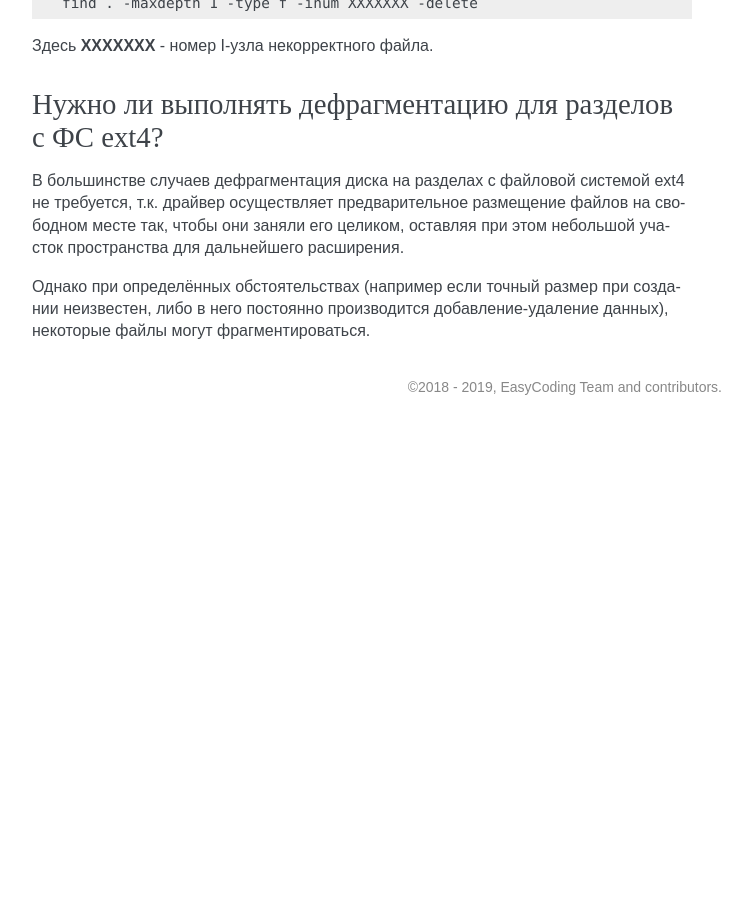
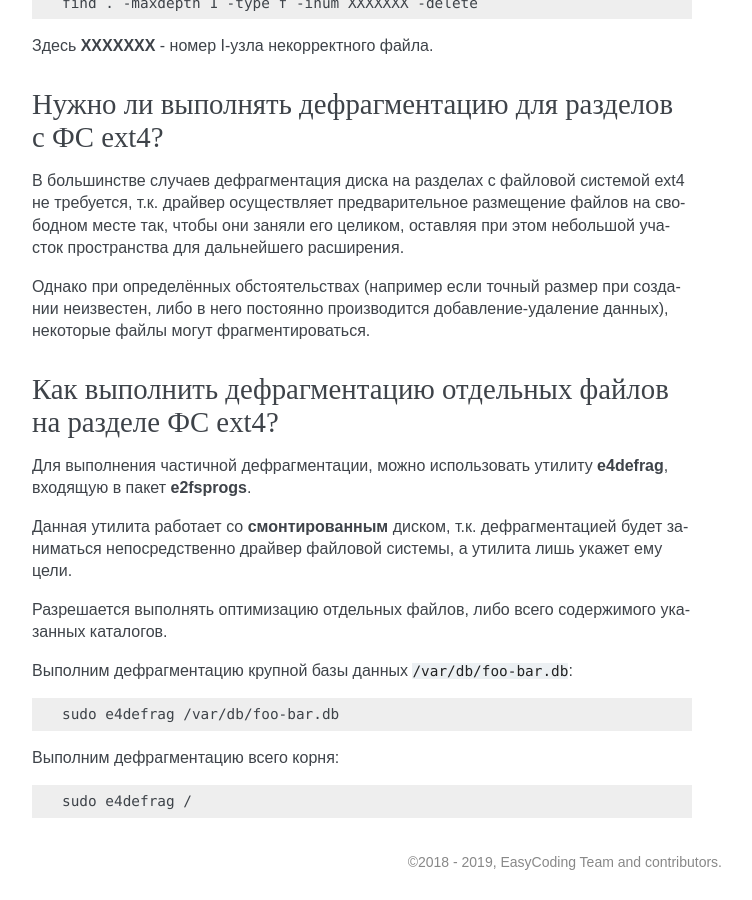
Before and after one commit to RussianFedora/FAQ, a Sphinx documentation site: the page built from source/administration.rst, in a window 1280 px wide and 900 px high, scrolled down 19557 px. Shown: the whole window, without its empty margins (388-1140 px from the left). Built offline with Sphinx 7.4.7, drawn with Linux system fonts in a browser that asks for light colours; before the commit the page ends 19982 px from its top, so only the background shows below that; some of the changed text lies outside the part shown.

Commit message:
Added question about defragmentation of selected files and directories.

```diff
--- a/source/administration.rst
+++ b/source/administration.rst
@@ -1132,3 +1132,27 @@ FUSE (file system in userspace) - это модуль ядра и набор у
 В большинстве случаев дефрагментация диска на разделах с файловой системой ext4 не требуется, т.к. драйвер осуществляет предварительное размещение файлов на свободном месте так, чтобы они заняли его целиком, оставляя при этом небольшой участок пространства для дальнейшего расширения.
 
 Однако при определённых обстоятельствах (например если точный размер при создании неизвестен, либо в него постоянно производится добавление-удаление данных), некоторые файлы могут фрагментироваться.
+
+.. index:: ext4, defragmentation, e4defrag, e2fsprogs
+.. _defrag-custom:
+
+Как выполнить дефрагментацию отдельных файлов на разделе ФС ext4?
+====================================================================
+
+Для выполнения частичной дефрагментации, можно использовать утилиту **e4defrag**, входящую в пакет **e2fsprogs**.
+
+Данная утилита работает со **смонтированным** диском, т.к. дефрагментацией будет заниматься непосредственно драйвер файловой системы, а утилита лишь укажет ему цели.
+
+Разрешается выполнять оптимизацию отдельных файлов, либо всего содержимого указанных каталогов.
+
+Выполним дефрагментацию крупной базы данных ``/var/db/foo-bar.db``:
+
+.. code-block:: text
+
+    sudo e4defrag /var/db/foo-bar.db
+
+Выполним дефрагментацию всего корня:
+
+.. code-block:: text
+
+    sudo e4defrag /
```
Also changed, not shown: other parts of source/administration.rst (+1 -1 lines).
